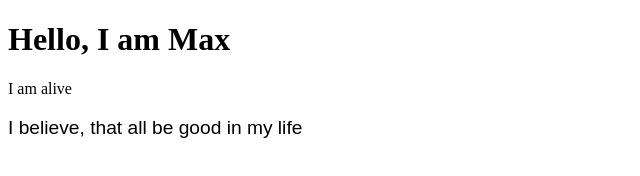
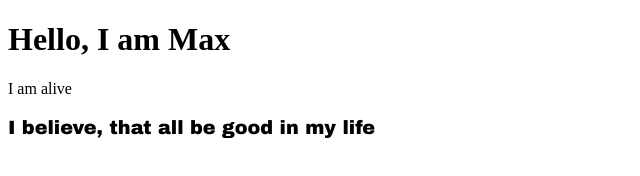
Before and after one commit to Bykov-Max/newReposite, a plain HTML site: page index.html in a window 1280 px wide. Shown: the whole page, without its empty margins (0-640 px from the left). Drawn offline with Linux system fonts and the light colour scheme.

Commit message:
changeFont

```diff
--- a/css1.css
+++ b/css1.css
@@ -4,5 +4,5 @@ body{
 
 .status{
     font-size: 120%;
-    font-family: "Arial";
+    font-family: "Arial Black";
 }
```
